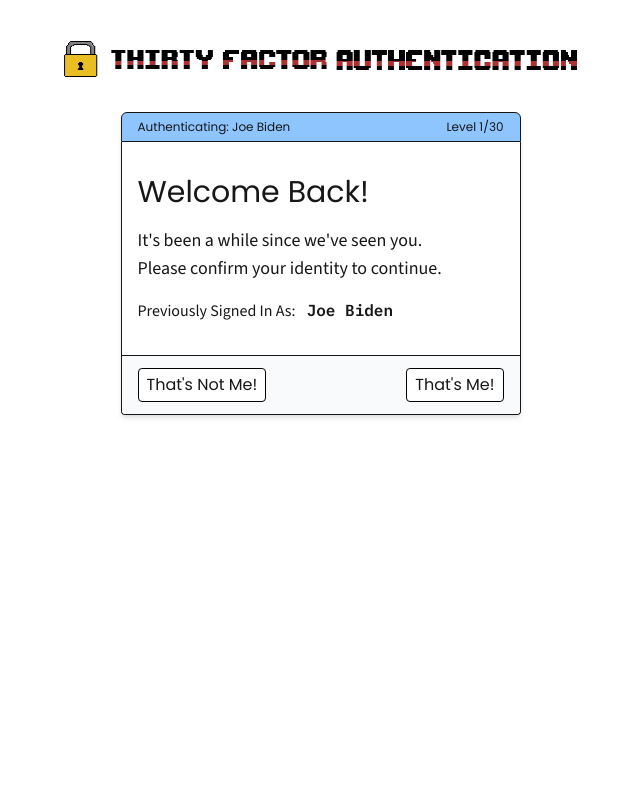
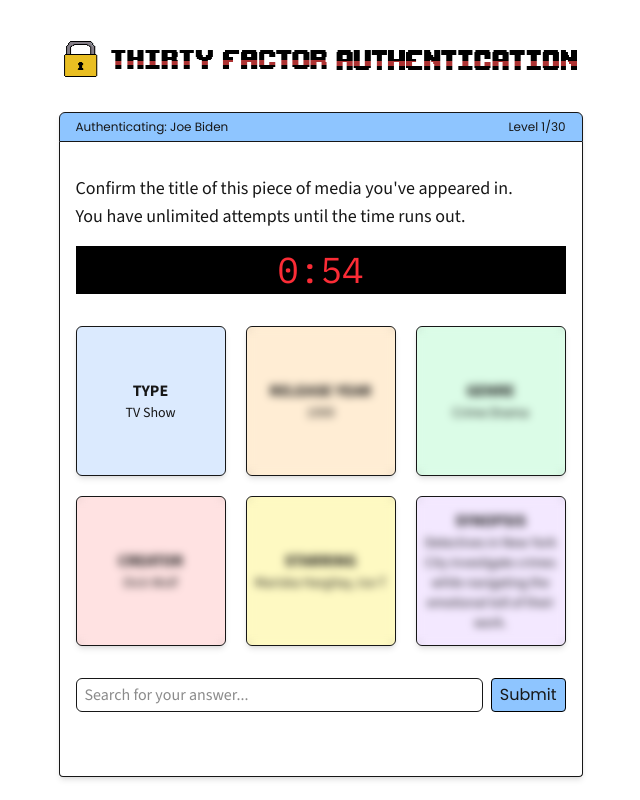
Before and after one commit to cbuchko/portfolio, a Next.js app: page /thirty-factor-authentication in a window 1280 px wide. Shown: the whole page, without its empty margins (312-952 px from the left). Built offline with nearby package versions, Linux system fonts and the light colour scheme.

Commit message:
feat: imdb revamp

```diff
--- a/app/api/movies/route.ts
+++ b/app/api/movies/route.ts
@@ -9,7 +9,7 @@
   }
 
   const tmdbResult = await fetch(
-    `https://api.themoviedb.org/3/search/movie?include_adult=false&language=en-US&page=1&query=${query}`,
+    `https://api.themoviedb.org/3/search/multi?include_adult=false&language=en-US&page=1&query=${query}`,
     {
       headers: {
         Authorization: `Bearer ${process.env.TMDB_API_KEY}`,
@@ -17,8 +17,15 @@
     }
   )
 
-  const body = (await tmdbResult.json()).results as { title: string }[]
-  const titles = body?.map((result) => result.title)
-  const dedupe = new Set(titles)
-  return NextResponse.json(Array.from(dedupe))
+  const body = (await tmdbResult.json()).results as {
+    title: string
+    name: string
+    media_type: 'movie' | 'tv'
+  }[]
+  const titles = new Set()
+  body?.forEach((result) => {
+    if (result.media_type === 'movie') titles.add(result.title)
+    if (result.media_type === 'tv') titles.add(result.name)
+  })
+  return NextResponse.json(Array.from(titles))
 }
--- a/app/thirty-factor-authentication/components/TextInput.tsx
+++ b/app/thirty-factor-authentication/components/TextInput.tsx
@@ -1,20 +1,27 @@
+import classNames from 'classnames'
+
 export const TextInput = ({
   value,
   placeholder,
+  className = 'mt-1',
   onChange,
   onSubmit,
+  onClick,
 }: {
   value: string
   placeholder: string
+  className?: string
   onChange: (value: string) => void
   onSubmit: () => void
+  onClick: () => void
 }) => {
   return (
     <input
-      className="border w-full rounded-md mt-1 px-2 py-1"
+      className={classNames('border w-full rounded-md px-2 py-1', className)}
       placeholder={placeholder}
       value={value}
       onChange={(e) => onChange(e.target.value)}
+      onClick={onClick}
       onKeyDown={(e) => {
         if (e.key === 'Enter' || e.key === 'enter') onSubmit()
       }}
--- a/app/thirty-factor-authentication/constants.ts
+++ b/app/thirty-factor-authentication/constants.ts
@@ -1,4 +1,4 @@
 export const devMode = false
-export const forceLevel = 0
+export const forceLevel = 18
 export const maxLevel = 30
 export const fallbackPassKey = 'fallback-password'
--- a/app/thirty-factor-authentication/levels/IMDB.tsx
+++ b/app/thirty-factor-authentication/levels/IMDB.tsx
@@ -1,22 +1,131 @@
-import { useEffect, useState } from 'react'
+import { useEffect, useRef, useState } from 'react'
 import { ContentProps } from './types'
+import { TextInput } from '../components/TextInput'
+import { useEffectInitializer } from '@/app/utils/useEffectUnsafe'
+import classNames from 'classnames'
+import { PlayerInformation } from '../player-constants'
 
+const selectInitialPuzzleIndex = () => {
+  //currently assuming every player will have three options
+  return Math.floor(Math.random() * 3)
+}
+
+const maxTimeInSeconds = 59
 export const IMDBContent = ({ playerId, handleLevelAdvance }: ContentProps) => {
+  const [timer, setTimer] = useState(maxTimeInSeconds)
+  const [searchInput, setSearchInput] = useState('')
+  const [questionIndex, setQuestionIndex] = useState<number | null>(null)
+  const [isShowingError, setIsShowingError] = useState(false)
+
+  const question = PlayerInformation[playerId].imdb[questionIndex || 0]
+
+  //countdown
+  const timerRef = useRef<NodeJS.Timeout>(null)
+  useEffect(() => {
+    timerRef.current = setInterval(() => {
+      setTimer((time) => time - 1)
+    }, 1000)
+
+    return () => {
+      if (timerRef.current) clearInterval(timerRef.current)
+    }
+  }, [])
+
+  useEffectInitializer(() => {
+    if (timer === 0) {
+      handleLevelAdvance()
+      setTimer(maxTimeInSeconds)
+      setSearchInput('')
+      setQuestionIndex((prevIndex) => ((prevIndex || 0) + 1) % 3)
+    }
+  }, [timer])
+
+  const handleSubmit = () => {
+    if (searchInput.toLowerCase() === question.answer.toLowerCase()) {
+      handleLevelAdvance(true)
+    } else {
+      setIsShowingError(true)
+      setTimeout(() => setIsShowingError(false), 3000)
+    }
+  }
+
+  useEffectInitializer(() => {
+    setQuestionIndex(selectInitialPuzzleIndex())
+  }, [])
+
   return (
     <>
-      <p className="text-lg mb-1">Confirm the media you have appeared in.</p>
+      <p className="text-lg">Confirm the title of this piece of media you've appeared in.</p>
+      <p className="text-lg">You have unlimited attempts until the time runs out.</p>
+      <div className="bg-black text-red-500 mono text-4xl my-4 p-1 text-center">
+        {timer < 0
+          ? '0:00'
+          : '0:' + (timer.toString().length === 1 ? '0' + timer : timer.toString())}
+      </div>
+      <div className=" grid grid-cols-3 gap-5 my-8" key={question.answer}>
+        <HintCard title="type" hint={question.type} revealTimeoutInMs={0} className="bg-blue-100" />
+        <HintCard
+          title="release year"
+          hint={question.date}
+          revealTimeoutInMs={10000}
+          className="bg-orange-100"
+        />
+        <HintCard
+          title="genre"
+          hint={question.genre}
+          revealTimeoutInMs={20000}
+          className="bg-green-100"
+        />
+        <HintCard
+          title="creator"
+          hint={question.creator}
+          revealTimeoutInMs={30000}
+          className="bg-red-100"
+        />
+        <HintCard
+          title="starring"
+          hint={question.starring}
+          revealTimeoutInMs={45000}
+          className="bg-yellow-100"
+        />
+        <HintCard
+          title="synopsis"
+          hint={question.synopsis}
+          revealTimeoutInMs={55000}
+          className="bg-purple-100"
+        />
+      </div>
       <div className="flex gap-2">
-        <MovieSearch />
-        <button className="auth-button auth-button-primary" onClick={() => handleLevelAdvance()}>
+        <MovieSearch
+          handleSubmit={handleSubmit}
+          searchInput={searchInput}
+          setSearchInput={setSearchInput}
+        />
+        <button className="auth-button auth-button-primary" onClick={handleSubmit}>
           Submit
         </button>
       </div>
+      <p
+        className={classNames('mt-2 text-red-500 transition-opacity duration-500', {
+          'opacity-0': !isShowingError,
+          'opacity-100': isShowingError,
+        })}
+      >
+        Wrong answer, please try again.
+      </p>
     </>
   )
 }
 
-const MovieSearch = () => {
-  const [searchInput, setSearchInput] = useState('')
+const MovieSearch = ({
+  searchInput,
+  setSearchInput,
+  handleSubmit,
+}: {
+  searchInput: string
+  setSearchInput: (input: string) => void
+  handleSubmit: () => void
+}) => {
   const [movieResults, setMovieResults] = useState<Array<string>>([])
   const [debouncedInput, setDebouncedInput] = useState(searchInput)
   const [isDropdownVisible, setIsDropdownVisible] = useState(false)
@@ -30,6 +139,7 @@
   }, [searchInput])
 
   const fetchTMDB = async (query: string) => {
+    if (!query) return
     const tmdbResult = await fetch(`/api/movies?query=${query}`)
     const body = await tmdbResult.json()
     setMovieResults(body)
@@ -41,14 +151,16 @@
 
   return (
     <div className="relative w-full">
-      <input
-        className="border rounded-md p-1 px-2 w-full"
-        onChange={(e) => setSearchInput(e.target.value)}
+      <TextInput
+        onChange={setSearchInput}
         value={searchInput}
         onClick={() => setIsDropdownVisible(true)}
+        onSubmit={handleSubmit}
+        placeholder="Search for your answer..."
+        className=""
       />
       {movieResults.length > 0 && isDropdownVisible && (
-        <ul className="absolute bg-white h-max border w-full rounded-md mt-1">
+        <ul className="absolute bg-white h-max border w-full rounded-md mt-1 overflow-y-auto max-h-[300px]">
           {movieResults.map((title, idx) => (
             <li
               key={idx}
@@ -67,20 +179,48 @@
   )
 }
 
-const media: { id: string; url: string }[] = [
-  { id: 'parks', url: '/thirty-factor-authentication/imdb/parks.jpg' },
-  { id: 'westwing', url: '/thirty-factor-authentication/imdb/westwing.jpg' },
-  { id: 'houseofcards', url: '/thirty-factor-authentication/imdb/houseofcards.jpg' },
-  { id: 'lawandorder', url: '/thirty-factor-authentication/imdb/lawandorder.jpg' },
-  // { id: 'sesamestreet', url: '/thirty-factor-authentication/imdb/sesamestreet.jpg' },
-  { id: 'simpsons', url: '/thirty-factor-authentication/imdb/simpsons.jpg' },
-  // { id: 'rickandmorty', url: '/thirty-factor-authentication/imdb/rickandmorty.jpg' },
-  { id: 'willandgrace', url: '/thirty-factor-authentication/imdb/willandgrace.jpg' },
-  // { id: 'glee', url: '/thirty-factor-authentication/imdb/glee.jpg' },
-  { id: 'hotones', url: '/thirty-factor-authentication/imdb/hotones.jpg' },
-  // { id: 'loveboat', url: '/thirty-factor-authentication/imdb/loveboat.webp' },
-  // { id: 'maskedsinger', url: '/thirty-factor-authentication/imdb/maskedsinger.avif' },
-  { id: 'xfiles', url: '/thirty-factor-authentication/imdb/xfiles.jpg' },
-  { id: 'jimmykimmel', url: '/thirty-factor-authentication/imdb/jimmykimmel.webp' },
-  // { id: 'billyonthestreet', url: '/thirty-factor-authentication/imdb/billyonthestreet.jpg' },
-]
+const HintCard = ({
+  title,
+  hint,
+  revealTimeoutInMs = 5000,
+  className,
+}: {
+  title: string
+  hint: string
+  revealTimeoutInMs?: number
+  className?: string
+}) => {
+  const [isRevealed, setIsRevealed] = useState(false)
+
+  useEffect(() => {
+    const id = setTimeout(() => {
+      setIsRevealed(true)
+    }, revealTimeoutInMs)
+
+    return () => {
+      clearTimeout(id)
+    }
+  }, [])
+
+  return (
+    <div
+      className={classNames(
+        'h-[150px] w-[150px] border rounded-md flex flex-col items-center justify-center shadow-md p-1',
+        className
+      )}
+    >
+      <>
+        <p className="uppercase font-bold">{title}</p>
+        <p className="text-center text-sm">{hint}</p>
+      </>
+      <div
+        className={classNames(
+          'absolute h-[148px] w-[148px] backdrop-blur-xs z-100 rounded-md transition-opacity duration-1000',
+          {
+            'opacity-0': isRevealed,
+          }
+        )}
+      />
+    </div>
+  )
+}
--- a/app/thirty-factor-authentication/player-constants.ts
+++ b/app/thirty-factor-authentication/player-constants.ts
@@ -13,7 +13,7 @@
     firstName: string
     dob: string
   }
-  imdb: string[]
+  imdb: IMDB[]
   quotes: { quote: string; isValid: boolean }[]
   license: {
     location: string
@@ -44,6 +44,16 @@
   portrait: string
 }
 
+export type IMDB = {
+  type: string
+  date: string
+  genre: string
+  creator: string
+  starring: string
+  synopsis: string
+  answer: string
+}
+
 export const PlayerInformation: Record<PlayerIds, Player> = {
   [PlayerIds.Biden]: {
     name: 'Joe Biden',
@@ -63,7 +73,38 @@
       firstName: 'Joseph R',
       dob: '1942/11/20',
     },
-    imdb: ['parks', 'jimmykimmel', 'lawandorder'],
+    imdb: [
+      {
+        type: 'TV Show',
+        date: '2009',
+        creator: 'Michael Schur, Greg Daniels',
+        genre: 'Sitcom',
+        starring: 'Amy Poehler, Chris Pratt',
+        synopsis:
+          'Leslie Knope, a midlevel bureaucrat in an Indiana Parks and Recreation Department, hopes to beautify her town.',
+        answer: 'Parks and Recreation',
+      },
+      {
+        type: 'TV Show',
+        date: '1969',
+        creator: 'Joan Ganz Cooney, Lloyd Morrisett',
+        genre: 'Educational',
+        starring: 'Jim Henson, Frank Oz',
+        synopsis:
+          'An educational series uses puppets to teach children basic academic and social skills.',
+        answer: 'Sesame Street',
+      },
+      {
+        type: 'TV Show',
+        date: '1999',
+        creator: 'Dick Wolf',
+        genre: 'Crime Drama',
+        starring: 'Mariska Hargitay, Ice-T',
+        synopsis:
+          'Detectives in New York City investigate crimes while navigating the emotional toll of their work.',
+        answer: 'Law & Order: Special Victims Unit',
+      },
+    ],
     quotes: [
       {
         quote:
```
